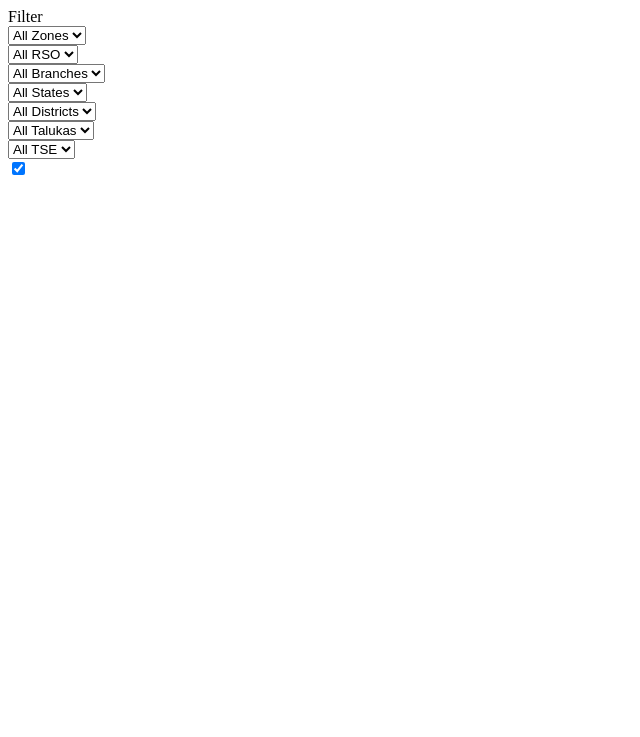
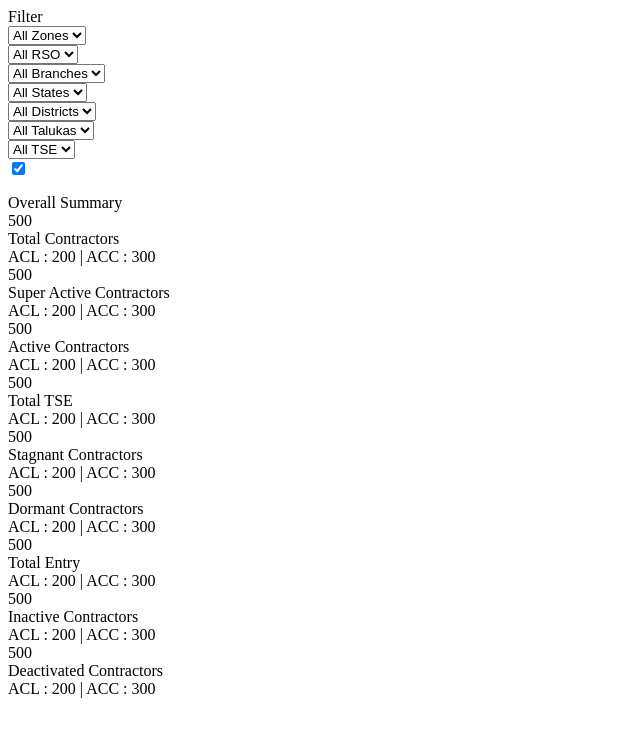
Before and after one commit to subhankar16/adani, a PHP site: page /stats.php in a window 1280 px wide. Shown: the top 737 px of the page, without its empty margins (0-640 px from the left). Run offline with PHP 8.4, Linux system fonts and the light colour scheme; data that the repository does not hold is empty.

Commit message:
overall status in progress

```diff
--- a/stats.php
+++ b/stats.php
@@ -136,3 +136,86 @@ $tseptions=array_map(function($item){
 		</div>
 	</div>
 </div>
+<div class="row">
+	<div class="col-sm-6">
+		<!-- start: RESPONSIVE ICONS BUTTONS PANEL -->
+		<div class="panel panel-default">
+			<div class="panel-heading">
+				<i class="fa fa-external-link-square"></i>
+				Overall Summary
+			</div>
+			<div class="panel-body">
+				<div class="row">
+					<div class="col-sm-4">
+						<div class="btn btn-icon btn-block">
+							<div>500</div>
+							<div>Total Contractors</div>
+							<div>ACL : 200 | ACC : 300</div>
+						</div>
+					</div>
+					<div class="col-sm-4">
+						<div class="btn btn-icon btn-block">
+							<div>500</div>
+							<div>Super Active Contractors</div>
+							<div>ACL : 200 | ACC : 300</div>
+						</div>
+					</div>
+					<div class="col-sm-4">
+						<div class="btn btn-icon btn-block">
+							<div>500</div>
+							<div>Active Contractors</div>
+							<div>ACL : 200 | ACC : 300</div>
+						</div>
+					</div>
+				</div>
+				<div class="row">
+					<div class="col-sm-4">
+						<div class="btn btn-icon btn-block">
+							<div>500</div>
+							<div>Total TSE</div>
+							<div>ACL : 200 | ACC : 300</div>
+						</div>
+					</div>
+					<div class="col-sm-4">
+						<div class="btn btn-icon btn-block">
+							<div>500</div>
+							<div>Stagnant Contractors</div>
+							<div>ACL : 200 | ACC : 300</div>
+						</div>
+					</div>
+					<div class="col-sm-4">
+						<div class="btn btn-icon btn-block">
+							<div>500</div>
+							<div>Dormant Contractors</div>
+							<div>ACL : 200 | ACC : 300</div>
+						</div>
+					</div>
+				</div>
+				<div class="row">
+					<div class="col-sm-4">
+						<div class="btn btn-icon btn-block">
+							<div>500</div>
+							<div>Total Entry</div>
+							<div>ACL : 200 | ACC : 300</div>
+						</div>
+					</div>
+					<div class="col-sm-4">
+						<div class="btn btn-icon btn-block">
+							<div>500</div>
+							<div>Inactive Contractors</div>
+							<div>ACL : 200 | ACC : 300</div>
+						</div>
+					</div>
+					<div class="col-sm-4">
+						<div class="btn btn-icon btn-block">
+							<div>500</div>
+							<div>Deactivated Contractors</div>
+							<div>ACL : 200 | ACC : 300</div>
+						</div>
+					</div>
+				</div>
+			</div>
+		</div>
+	</div>
+	<!-- end: RESPONSIVE ICONS BUTTONS PANEL -->
+</div>
```
